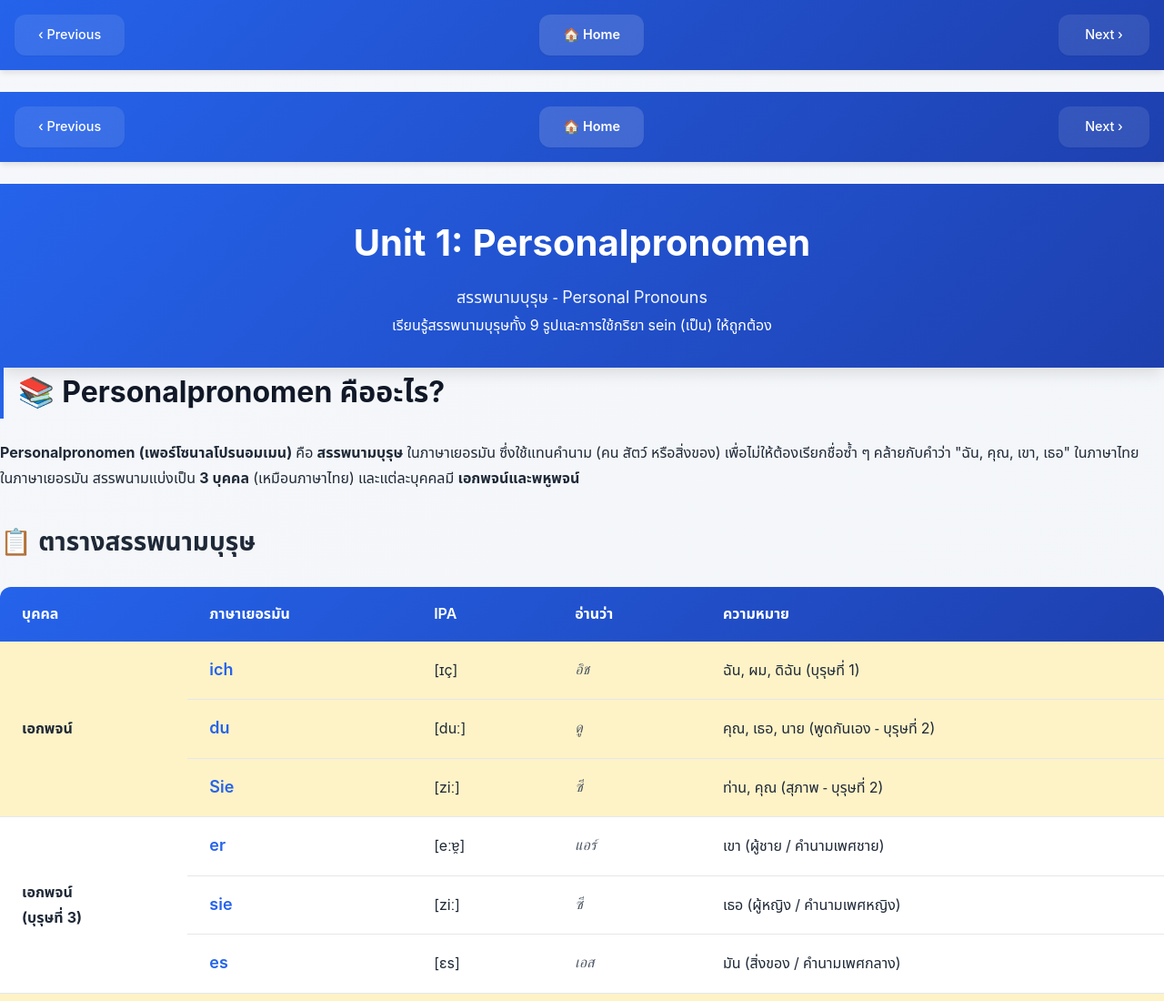
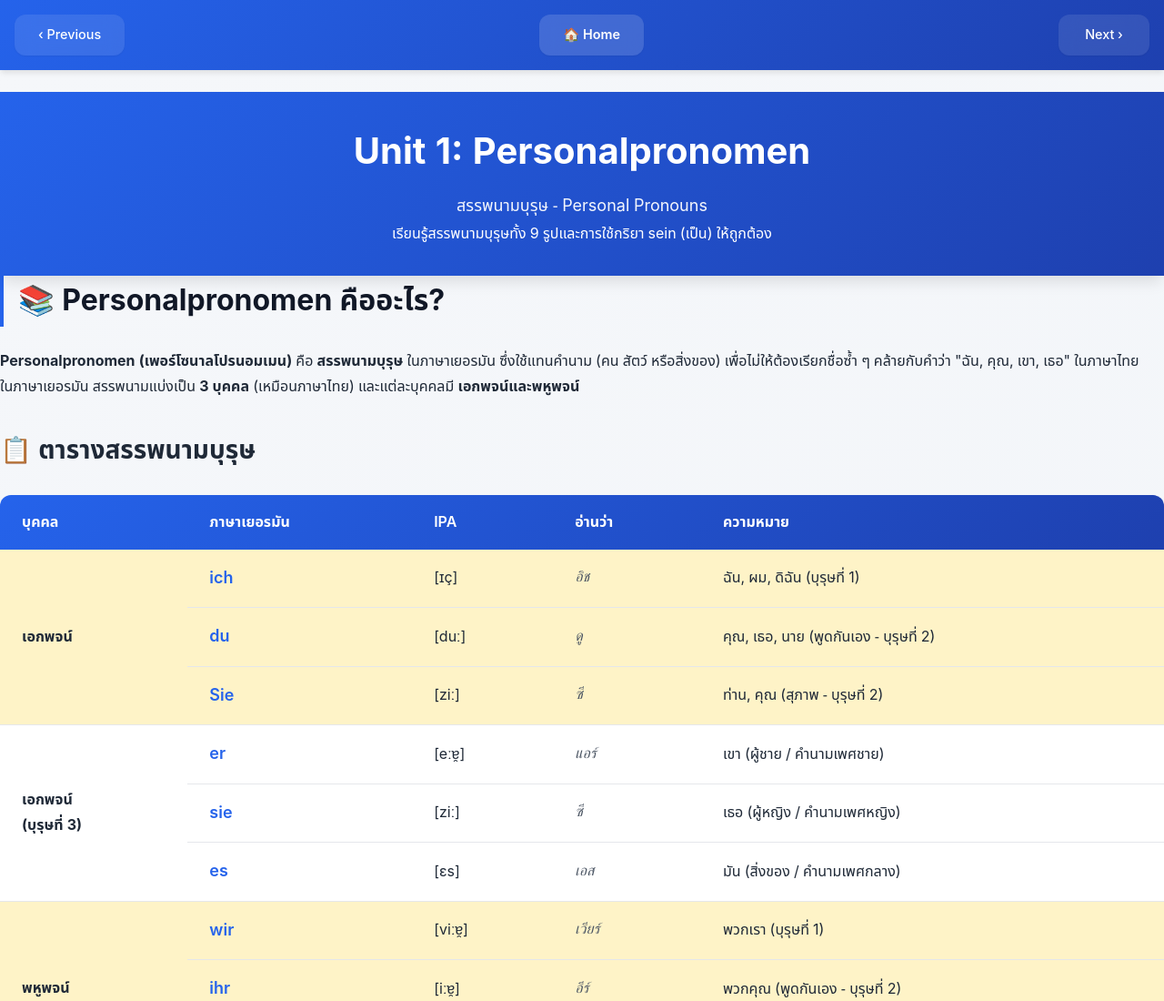
Before and after one commit to vkslib/vimappa1, a website: page content/chapter01.html in a window 1280 px wide. Shown: the top 1100 px of the page at 91% size. Drawn offline with Linux system fonts and the light colour scheme.

Commit message:
Fix duplicate navigation menu in chapter00 and chapter01

```diff
--- a/content/chapter01.html
+++ b/content/chapter01.html
@@ -12,13 +12,8 @@
         <a href="../index.html" class="nav-btn home">🏠 Home</a>
         <a href="chapter02.html" class="nav-btn">Next ›</a>
     </nav>
+
   <div class="container">
-    <nav class="chapter-nav">
-        <a href="chapter00.html" class="nav-btn">‹ Previous</a>
-        <a href="../index.html" class="nav-btn home">🏠 Home</a>
-        <a href="chapter02.html" class="nav-btn">Next ›</a>
-    </nav>
-
     <header class="unit-header">
       <h1>Unit 1: Personalpronomen</h1>
       <p class="subtitle">สรรพนามบุรุษ - Personal Pronouns</p>
```
Also changed, not shown: content/chapter00.html (+0 -5 lines).
